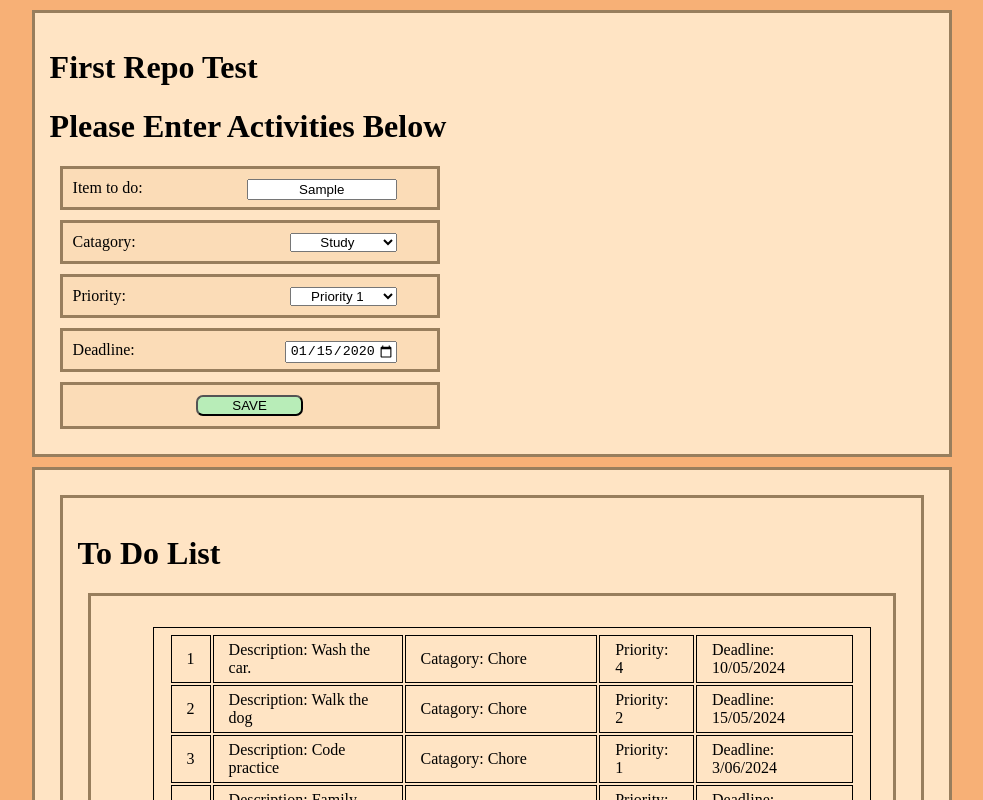
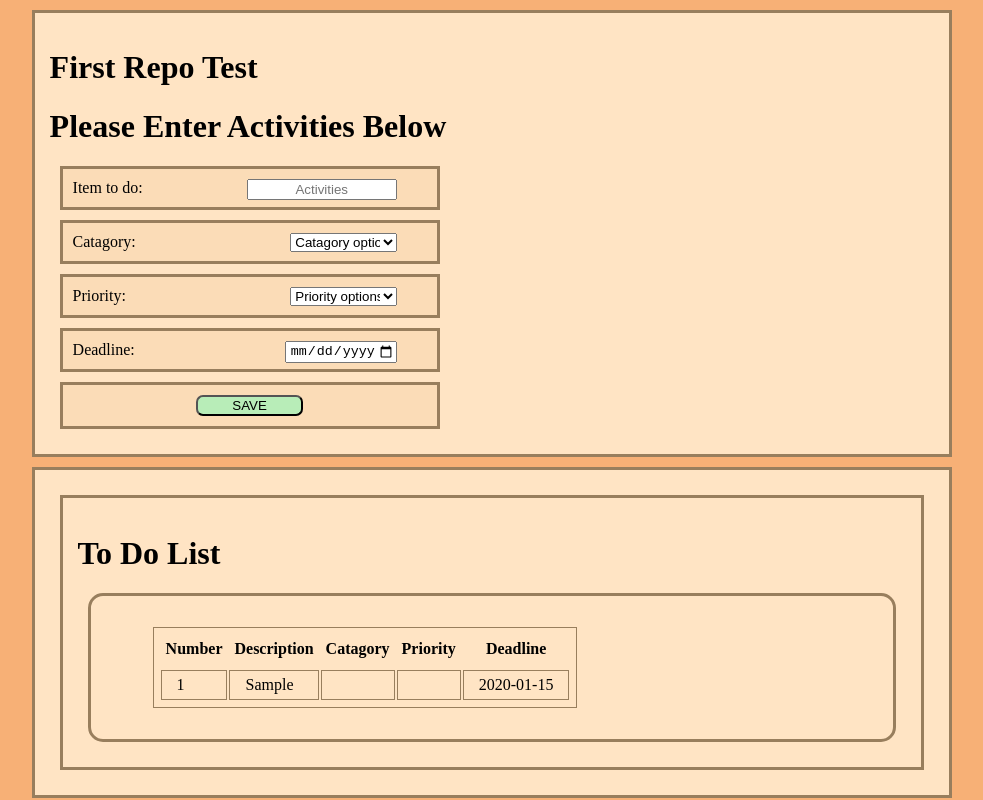
Before and after one commit to Nema-co/firstRepo, a plain HTML site: page index.html in a window 1280 px wide. Both pictures are taken after typing "Sample", "2020-01-15" into the empty fields and a click on the button "SAVE". Shown: the top 800 px of the page, without its empty margins (166-1149 px from the left). Drawn offline with Linux system fonts and the light colour scheme.

Commit message:
added function make new entries to TO DO LIST

```diff
--- a/index.html
+++ b/index.html
@@ -17,17 +17,18 @@
 
         <div class="spacer">
             <label for="fname">Item to do:</label>
-            <input id='inputValue1' type="text" class="inputFieldSet1">
+            <input id='activityDetail' type="text" class="inputFieldSet1" placeholder="Activities">
         </div>
 
         <div class="spacer">
             <label for="catagory">Catagory:</label>
             <select name="Catagory" id="catagory" class="inputFieldSet2">
-                <option value="study">Study</option>
-                <option value="leasure">Leasure</option>
-                <option value="family">Family</option>
-                <option value="healthAndFitness">Health And Fitness</option>
-                <option value="chores">Chores</option>
+                <option value="Study">Study</option>
+                <option value="Leasure">Leasure</option>
+                <option value="Family">Family</option>
+                <option value="Health And Fitness">Health And Fitness</option>
+                <option value="Chores">Chores</option>
+                <option value="" selected>Catagory options</option>
             </select>
         </div>
 
@@ -38,6 +39,7 @@
                 <option value="2">Priority 2</option>
                 <option value="3">Priority 3</option>
                 <option value="4">Priority 4</option>
+                <option value="" selected>Priority options</option>
             </select>
         </div>
 
@@ -46,14 +48,14 @@
             <input type="date" id="date1" class="inputFieldSet2">
         </div>
         <div class="spacer">
-            <button class='submitButton' onclick="saveButton()">SAVE</button>
+            <button class='submitButton' onclick="subitButton()">SAVE</button>
         </div>
 
     </div>
     <div class="centralDiv">
-        <div id="animalCard" class="animalCardStyle">
+        <div id="animalCard" class="cardStyle">
             <h1 id='toDoListHeader'>To Do List</h1>
-            <div id='Div1'>
+            <div id='toDoListDiv'>
                 <ol id="list1">
                 </ol>
             </div>
--- a/script.js
+++ b/script.js
@@ -6,46 +6,58 @@
 /*
     Tasks
     =====
-            1. Adding function that enters new dictionary object.
+            1. Adding function that enters new dictionary object. DONE
             2. Sorting function to put the dictionary in priority order.
             3. Change colour of P1 cells.
             4. Edit and Delete function.
 
 */
 
-const diction1 = [
-    { toDoDesc: 'Wash the car.', toDoCatagory: 'Chore', toDoPriority: '4', toDoDeadline: '10/05/2024' },
-    { toDoDesc: 'Walk the dog', toDoCatagory: 'Chore', toDoPriority: '2', toDoDeadline: '15/05/2024' },
-    { toDoDesc: 'Code practice', toDoCatagory: 'Chore', toDoPriority: '1', toDoDeadline: '3/06/2024' },
-    { toDoDesc: 'Family time', toDoCatagory: 'Leasure', toDoPriority: '1', toDoDeadline: '11/05/2024' },
-    { toDoDesc: 'Brush teeth', toDoCatagory: 'Health and Fitness', toDoPriority: '2', toDoDeadline: '9/10/2024' },
-    { toDoDesc: 'Go to the Gym', toDoCatagory: 'Health and Fitness', toDoPriority: '3', toDoDeadline: '22/07/2024' }
-];
+const diction1 = [];
+const doneListArray = []
 
 let count = 0;
 
-function saveButton() {
-    let toDo_Description = document.getElementById("inputValue1").value;
+function subitButton() {
+    let toDo_Description = document.getElementById("activityDetail").value;
     let toDo_Catagory = document.getElementById("catagory").value;
     let toDo_Priority = document.getElementById("priority").value;
     let toDo_Deadline = document.getElementById("date1").value;
+
+    const objectToAdd = {
+        toDoDesc: toDo_Description,
+        toDoCatagory: toDo_Catagory,
+        toDoPriority: toDo_Priority,
+        toDoDeadline: toDo_Deadline
+    }
+
+    diction1.push(objectToAdd)
+
+    displayObjectArray();
+
+    document.getElementById("activityDetail").value = '';
+    document.getElementById("catagory").value = '';
+    document.getElementById("priority").value = '';
+    document.getElementById("date1").value = '';
+
+}
+
+function displayObjectArray() {
+
     let html = " <table>";
-
-    //document.getElementById("textToDo1").innerHTML = toDo_Description
-    //document.getElementById("textToDo2").innerHTML = toDo_Catagory
-    //document.getElementById("textToDo3").innerHTML = toDo_Priority
-    //document.getElementById("textToDo4").innerHTML = toDo_Deadline
+    html += "  <tr><th>Number</th><th>Description</th><th>Catagory</th><th>Priority</th><th>Deadline</th></tr>";
 
     for (let i = 0; i < diction1.length; i++) {
 
+        count = i
         count = count + 1
 
         html += "<tr>";
         html += "<td>" + "" + count + " " + "</td>";
-        html += "<td>" + "Description:   " + diction1[i].toDoDesc + " " + "</td>";
-        html += "<td>" + "Catagory:      " + diction1[i].toDoCatagory + " " + "</td>";
-        html += "<td>" + "Priority:      " + diction1[i].toDoPriority + " " + "</td>";
-        html += "<td>" + "Deadline:      " + diction1[i].toDoDeadline + " " + "</td>";
+        html += "<td>" + diction1[i].toDoDesc + " " + "</td>";
+        html += "<td>" + diction1[i].toDoCatagory + " " + "</td>";
+        html += "<td>" + diction1[i].toDoPriority + " " + "</td>";
+        html += "<td>" + diction1[i].toDoDeadline + " " + "</td>";
         html += "</tr>";
     }
 
@@ -53,58 +65,4 @@ function saveButton() {
 
     document.getElementById("list1").innerHTML = html
 
-}
-
-//diction1.forEach(diction1 => console.log(diction1))
-
-//document.getElementById("list1").innerHTML = "Type " + diction1[0].Type +" Name "+ diction1[0].Name +" Age "+ diction1[0].Age;
-//document.getElementById("list2").innerHTML = "Type " + diction1[1].Type +" Name "+ diction1[1].Name +" Age "+ diction1[1].Age;
-//document.getElementById("list3").innerHTML = "Type " + diction1[2].Type +" Name "+ diction1[2].Name +" Age "+ diction1[2].Age;
-//document.getElementById("list4").innerHTML = "Type " + diction1[3].Type +" Name "+ diction1[3].Name +" Age "+ diction1[3].Age;
-//document.getElementById("list5").innerHTML = "Type " + diction1[4].Type +" Name "+ diction1[4].Name +" Age "+ diction1[4].Age;
-//document.getElementById("list6").innerHTML = "Type " + diction1[5].Type +" Name "+ diction1[5].Name +" Age "+ diction1[5].Age;
-
-/*
-
-//const passwordData = [{}];
-
-
-function turnButtonGreen() {
-    let elem = document.getElementById("Text1");
-    elem.style.color = 'Green';
-    document.getElementById("Text1").innerHTML = "The text is now Green"
-}
-
-function turnButtonRed() {
-    let elem = document.getElementById("Text1");
-    elem.style.color = 'Red';
-    document.getElementById("Text1").innerHTML = "The text is now Red"
-}
-
-function turnButtonBlue() {
-    let elem = document.getElementById("Text1");
-    elem.style.color = 'Blue';
-    document.getElementById("Text1").innerHTML = "The text is now Blue"
-}
-
-    //diction1[count] = { Input1: answerType, input2: answerAge, Input3: answerName}
-    //count ++;
-
-//for(let i=0; i < diction1.length ; i++){
-    //document.getElementById('Div1').innerHTML = '<ol><li>likes fish</li></ol>';
-//    }
-
-//document.getElementById("Text2").innerHTML = "ANIMAL INFO:";
-//document.getElementById("Text4").innerHTML = "TYPE: "
-//document.getElementById("Text5").innerHTML = "NAME: "
-//document.getElementById("Text6").innerHTML = "AGE: "
-
-
-//document.getElementById("Text4").innerHTML = "dog" //diction1[0]['Input1']
-//document.getElementById("Text5").innerHTML = diction1[1]['Input1']
-//document.getElementById("Text6").innerHTML = diction1[2]['Input1']
-//document.getElementById("Text2").innerHTML = diction1['dog']
-//document.getElementById("Text2").innerHTML = test2
-
-//console.log(diction1)
-*/
+};
--- a/styles.css
+++ b/styles.css
@@ -25,7 +25,7 @@
     margin-left: 15%;
 }
 
-.animalCardStyle {
+.cardStyle {
     margin: 10px;
     background-color: bisque;
     border-style: solid;
@@ -68,12 +68,29 @@ body {
     float: inline-end;
 }
 
-table,
-th,
+
 td,
 tr {
-    border: 1px solid black;
+    border: 1px solid;
+    border-color: rgb(152, 126, 93);
     padding: 5px 15px 5px 15px;
     margin: 7px;
+}
 
+table {
+    border: 1px solid;
+    border-color: rgb(152, 126, 93);
+    padding: 5px 5px 5px 5px;
+    margin: 7px;
 }
+
+th {
+    /*border: 1px solid black;*/
+    border-color: rgb(152, 126, 93);
+    padding: 5px 5px 10px 5px;
+    margin: 7px;
+}
+
+#toDoListDiv {
+    border-radius: 15px;
+}
```
